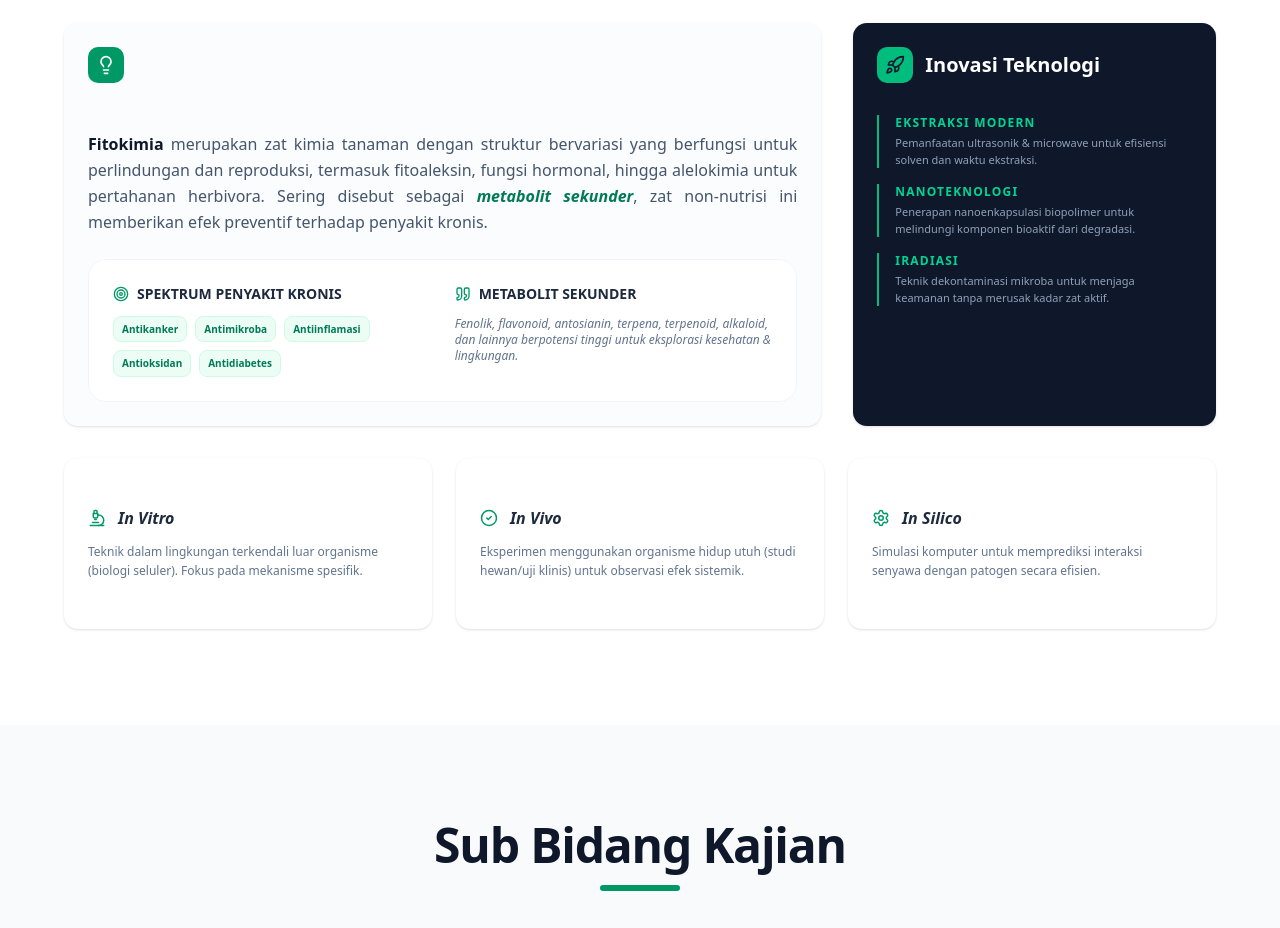
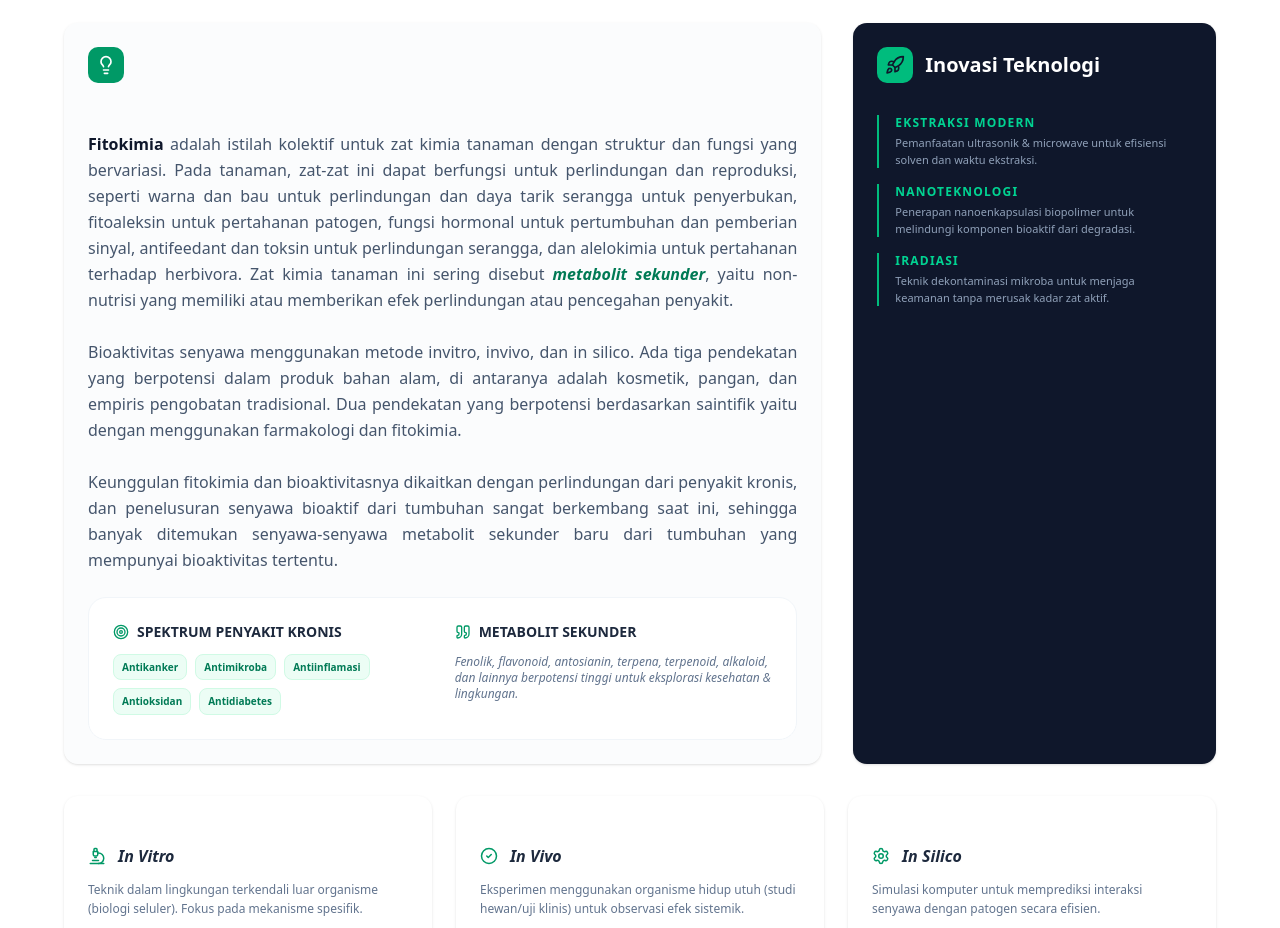
Before and after one commit to denisbudiarta/phytochemistry-research, a Next.js app: page / in a window 1280 px wide. Shown: the part 1060-1988 px from the top of the page. Built offline with nearby package versions, Linux system fonts and the light colour scheme.

Commit message:
update layout utama

```diff
--- a/app/page.tsx
+++ b/app/page.tsx
@@ -325,17 +325,30 @@ export default function Navbar() {
               </CardHeader>
               <CardContent className="space-y-6 text-slate-600 leading-relaxed">
                 <p className="text-justify">
-                  <span className="font-bold text-slate-900">Fitokimia</span>{" "}
-                  merupakan zat kimia tanaman dengan struktur bervariasi yang
-                  berfungsi untuk perlindungan dan reproduksi, termasuk
-                  fitoaleksin, fungsi hormonal, hingga alelokimia untuk
-                  pertahanan herbivora. Sering disebut sebagai{" "}
+                <span className="font-bold text-slate-900">Fitokimia</span>{" "}
+                adalah istilah kolektif untuk zat kimia tanaman dengan struktur dan fungsi yang bervariasi.
+                Pada tanaman, zat-zat ini dapat berfungsi untuk perlindungan dan reproduksi, seperti warna dan bau
+                untuk perlindungan dan daya tarik serangga untuk penyerbukan, fitoaleksin untuk pertahanan patogen,
+                fungsi hormonal untuk pertumbuhan dan pemberian sinyal, antifeedant dan toksin untuk perlindungan serangga,
+                dan alelokimia untuk pertahanan terhadap herbivora.
+                Zat kimia tanaman ini sering disebut{" "}
                   <span className="italic font-bold text-emerald-700">
                     metabolit sekunder
-                  </span>
-                  , zat non-nutrisi ini memberikan efek preventif terhadap
-                  penyakit kronis.
+                  </span>,
+                yaitu non-nutrisi yang memiliki atau memberikan efek perlindungan atau pencegahan penyakit.
+
+                <br/> <br />
+                  Bioaktivitas senyawa menggunakan metode invitro, invivo, dan in silico.
+                  Ada tiga pendekatan yang berpotensi dalam produk bahan alam, di antaranya
+                  adalah kosmetik, pangan, dan empiris pengobatan tradisional.
+                  Dua pendekatan yang berpotensi berdasarkan saintifik yaitu dengan
+                  menggunakan farmakologi dan fitokimia.
+                <br /> <br />
+                  Keunggulan fitokimia dan bioaktivitasnya dikaitkan dengan perlindungan dari penyakit kronis,
+                  dan penelusuran senyawa bioaktif dari tumbuhan sangat berkembang saat ini, sehingga banyak
+                  ditemukan senyawa-senyawa metabolit sekunder baru dari tumbuhan yang mempunyai bioaktivitas tertentu.
                 </p>
+
                 <div className="grid md:grid-cols-2 gap-6 bg-white p-6 rounded-2xl border border-slate-100">
                   <div>
                     <h4 className="font-bold text-slate-800 text-sm uppercase mb-3 flex items-center gap-2">
```
